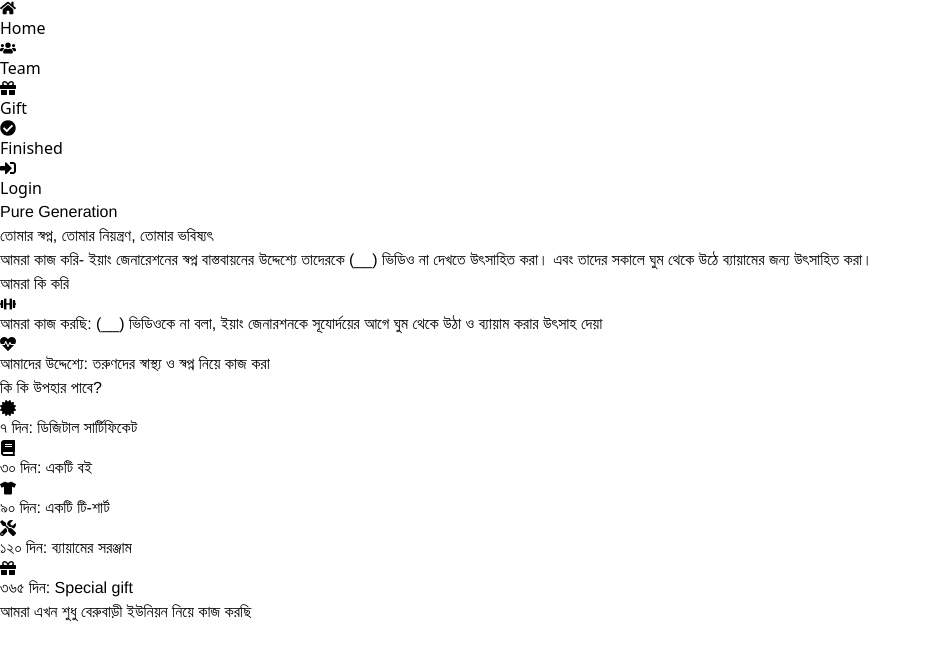
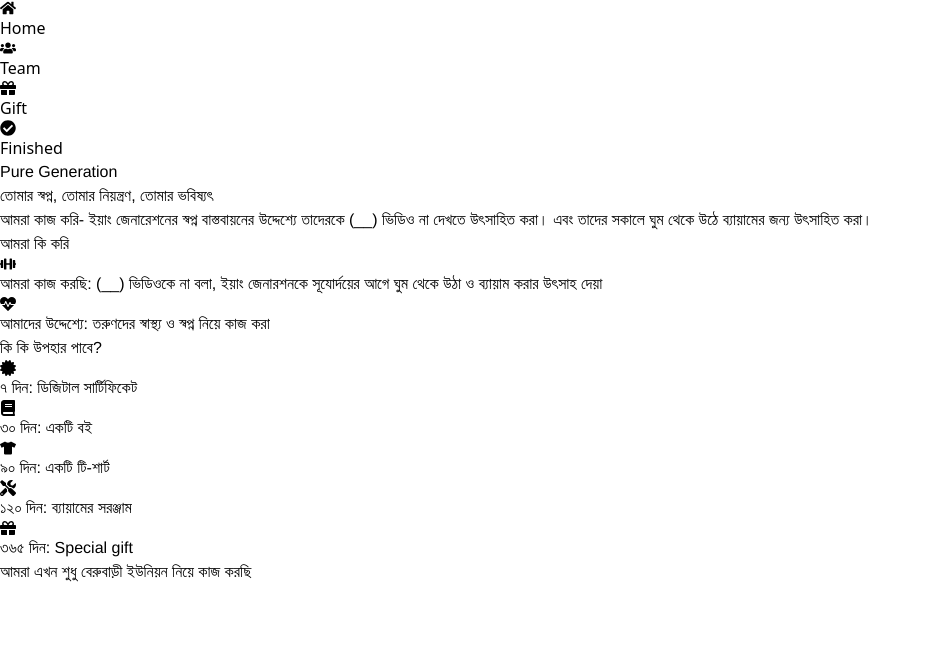
Before and after one commit to codebymojnu/pure-generation-frontend, a React (Vite) app: page / in a window 1280 px wide. Shown: the top 660 px of the page, without its empty margins (0-931 px from the left). Built offline with nearby package versions, Linux system fonts and the light colour scheme; a web font is replaced by a local one.

Commit message:
pure-generation

```diff
--- a/src/components/Login.jsx
+++ b/src/components/Login.jsx
@@ -36,7 +36,7 @@ function Login() {
   };
 
   return (
-    <div className="flex justify-center items-center h-screen">
+    <div className="flex justify-center items-center mt-28">
       <div className="bg-white p-8 rounded-lg shadow-md">
         <h2 className="text-2xl font-semibold mb-4">Login</h2>
         <form onSubmit={handleSubmit}>
--- a/src/components/Navbar.jsx
+++ b/src/components/Navbar.jsx
@@ -1,24 +1,12 @@
-import {
-  FaCheckCircle,
-  FaGift,
-  FaHome,
-  FaSignInAlt,
-  FaUsers,
-} from "react-icons/fa";
+import { FaCheckCircle, FaGift, FaHome, FaUsers } from "react-icons/fa";
 import { NavLink, useLocation } from "react-router-dom";
 
 const Navbar = () => {
   const location = useLocation();
 
-  const handleLogout = () => {
-    // Clear token from localStorage and redirect to login page
-    localStorage.removeItem("token");
-    window.location.href = "/login";
-  };
-
   return (
     <nav className="bg-white text-gray-700 shadow-sm flex justify-between items-center px-4 py-3 sm:px-6 md:justify-start md:space-x-10">
-      <div className="flex justify-start lg:w-0 lg:flex-1">
+      <div className="flex justify-center lg:w-0 lg:flex-1">
         <NavLink
           to="/"
           className={`flex items-center ${
@@ -88,25 +76,6 @@ const Navbar = () => {
           <span className="hidden lg:inline">Finished</span>
         </NavLink>
       </div>
-      <div className="flex justify-end lg:flex-1 lg:w-0">
-        <NavLink
-          to="/login"
-          className={`mr-8 font-medium hover:text-gray-900 flex items-center ${
-            location.pathname === "/login" ? "active" : ""
-          }`}
-        >
-          <span className="text-lg font-bold mr-2">
-            <FaSignInAlt
-              className={
-                location.pathname === "/login"
-                  ? "text-blue-500"
-                  : "text-gray-700"
-              }
-            />
-          </span>
-          <span className="hidden lg:inline">Login</span>
-        </NavLink>
-      </div>
     </nav>
   );
 };
```
Also changed, not shown: src/components/DayTrack/DayTrack.jsx (added, +9 -0 lines).
